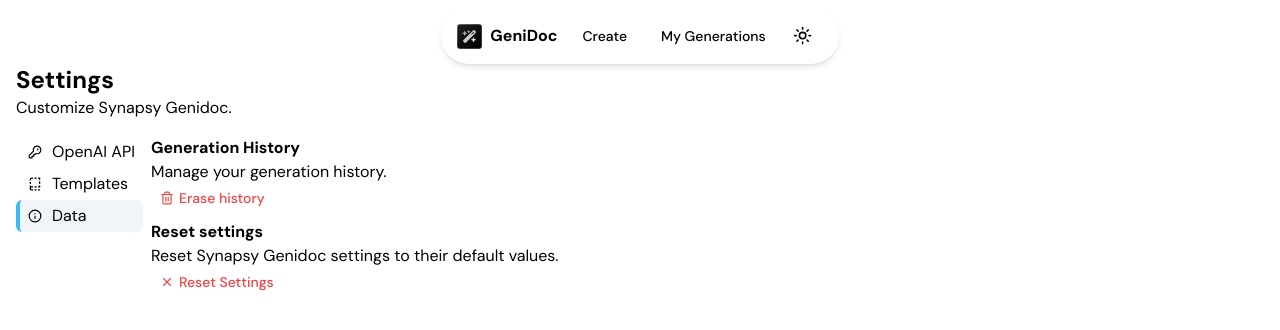
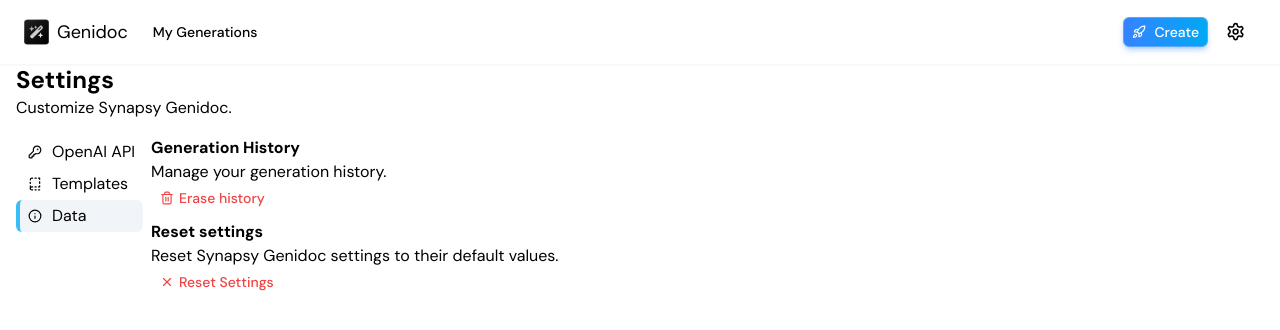
Before and after one commit to synapsy-ai/genidoc, a Next.js app: page /settings/data in a window 1280 px wide. Shown: the top 330 px of the page. Built offline with nearby package versions, Linux system fonts and the light colour scheme.

Commit message:
Added desktop navbar

```diff
--- a/components/navbar.tsx
+++ b/components/navbar.tsx
@@ -2,51 +2,40 @@
 import Image from "next/image";
 import { Button } from "./ui/button";
 import Link from "next/link";
-import {
-  DropdownMenu,
-  DropdownMenuContent,
-  DropdownMenuItem,
-  DropdownMenuTrigger,
-} from "./ui/dropdown-menu";
-import { Sun, Moon } from "lucide-react";
-import { useTheme } from "next-themes";
+import { Rocket, Settings } from "lucide-react";
 
 export default function NavBar() {
-  const { setTheme } = useTheme();
   return (
-    <div className="fixed top-0 z-50 flex w-full items-center justify-center print:hidden">
-      <nav className="m-2 flex items-center rounded-full bg-white/50 px-4 py-2 shadow-md backdrop-blur-md dark:bg-slate-900/50">
+    <nav className="fixed top-0 z-50 hidden w-full grid-cols-[auto,1fr,auto] bg-white/50 px-4 py-1 shadow-sm saturate-[1.1] backdrop-blur-md dark:bg-slate-900/30 sm:grid print:hidden">
+      <div className="m-2 flex items-center">
         <Link className="mr-2 flex space-x-2" href={"/"}>
           <Image alt="SynapsyLogo" height={25} width={25} src={"/logo.svg"} />
-          <h2 className="font-bold">GeniDoc</h2>
+          <h2 className="text-lg font-normal">Genidoc</h2>
         </Link>
-        <Link href={"/create"}>
-          <Button variant="ghost">Create</Button>
-        </Link>
+
         <Link href={"/generations"}>
           <Button variant="ghost">My Generations</Button>
         </Link>
-        <DropdownMenu>
-          <DropdownMenuTrigger asChild>
-            <Button variant="ghost" size="icon">
-              <Sun className="h-[1.2rem] w-[1.2rem] rotate-0 scale-100 transition-all dark:-rotate-90 dark:scale-0" />
-              <Moon className="absolute h-[1.2rem] w-[1.2rem] rotate-90 scale-0 transition-all dark:rotate-0 dark:scale-100" />
-              <span className="sr-only">Toggle theme</span>
-            </Button>
-          </DropdownMenuTrigger>
-          <DropdownMenuContent align="end">
-            <DropdownMenuItem onClick={() => setTheme("light")}>
-              Light
-            </DropdownMenuItem>
-            <DropdownMenuItem onClick={() => setTheme("dark")}>
-              Dark
-            </DropdownMenuItem>
-            <DropdownMenuItem onClick={() => setTheme("system")}>
-              System
-            </DropdownMenuItem>
-          </DropdownMenuContent>
-        </DropdownMenu>
-      </nav>
-    </div>
+      </div>
+      <span></span>
+      <div className="m-2 flex items-center">
+        <Link href={"/create"}>
+          <Button className="group mx-2 h-auto space-x-2 overflow-hidden px-2 py-1">
+            <Rocket
+              className="group-hover:animate-rocket"
+              height={14}
+              width={14}
+            />
+            <p>Create</p>
+          </Button>
+        </Link>
+
+        <Link href={"/settings"} className="group">
+          <Button variant="ghost" size="icon">
+            <Settings className="h-[1.2rem] w-[1.2rem] transition-all group-hover:rotate-90" />
+          </Button>
+        </Link>
+      </div>
+    </nav>
   );
 }
```
